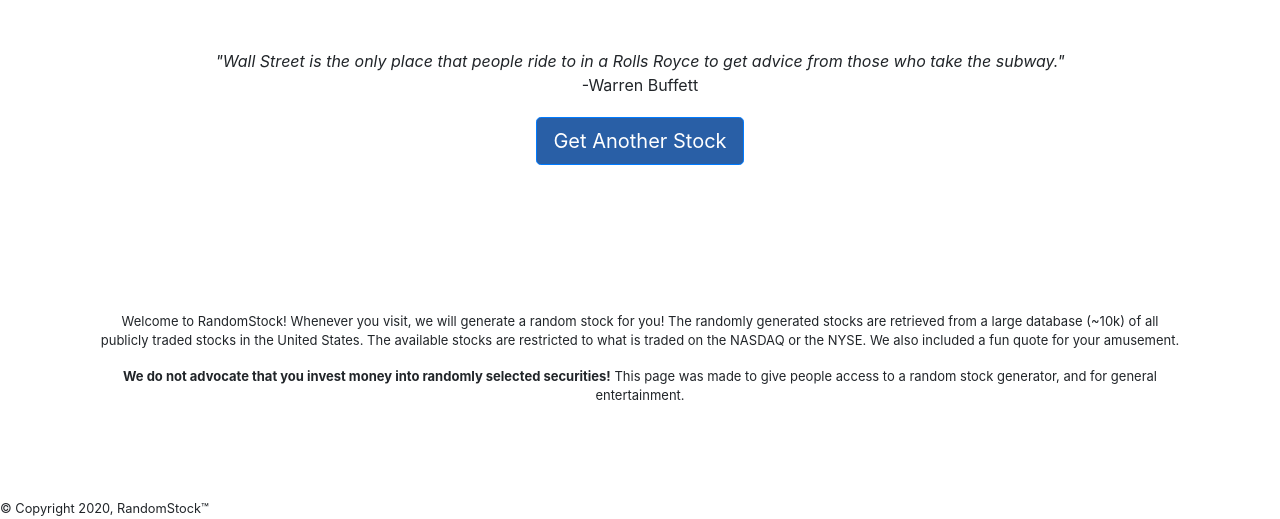
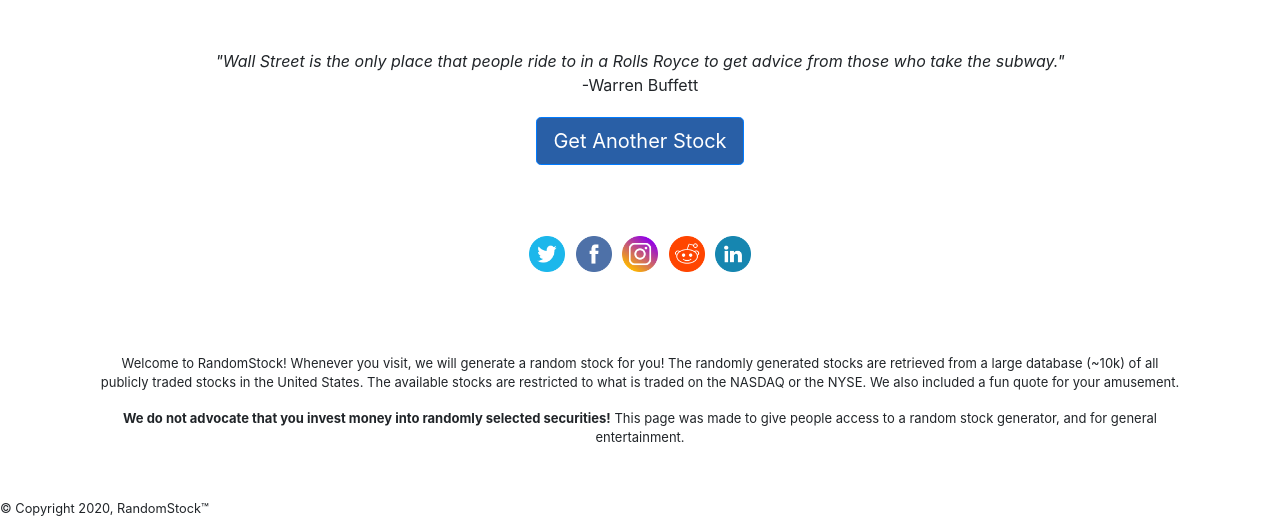
Before and after one commit to camptzak/RamdomStock, a Flask app: page / in a window 1280 px wide. Shown: the part 281-800 px from the top of the page. Run offline with Flask 2, Linux system fonts and the light colour scheme; data comes from the database, SQL or seed files in the repository; some libraries are stand-ins or nearby versions.

Commit message:
New Share Buttons

```diff
--- a/static/style.css
+++ b/static/style.css
@@ -36,15 +36,23 @@ body {
   margin-bottom: 20px;
 }
 
-.my_centered_buttons {
-  display: flex;
-  justify-content: center;
+.share_buttons {
+  text-align: center;
+}
+
+.share_button {
+  margin: 3px;
+  display: inline-block;
+  border-radius: 100%;
+}
+
+.share_button:hover {
+  box-shadow: 0 5px 15px rgba(0,0,0,0.3);
 }
 
 .active {
   color: black;
 }
-
 
 .alert-error {
   background-color: #f2dede;
--- a/templates/base.html
+++ b/templates/base.html
@@ -8,8 +8,9 @@
     <meta name="viewport" content="width=device-width, initial-scale=1">
     <link rel="stylesheet" href="{{ url_for('static', filename='style.css') }}">
 
-    <!-- Jquery -->
-    <script src="https://ajax.googleapis.com/ajax/libs/jquery/3.5.1/jquery.min.js"></script>
+    <!-- my scripts -->
+    <script src="static/js/shareButtons.js"></script>
+
 
     <!-- Font Awesome icon sheet -->
     <script src="https://kit.fontawesome.com/a611a1ca45.js" crossorigin="anonymous"></script>
--- a/templates/index.html
+++ b/templates/index.html
@@ -10,9 +10,9 @@
 <br>
 <br>
 <br>
-<div id="result" class="result">
-    ACT Symbol <b>{{symbol}}</b><br>
-    Company Name <b>{{stock}}</b><br>
+<div class="result">
+    ACT Symbol <b id="symbol">{{symbol}}</b><br>
+    Company Name <b id="company">{{stock}}</b><br>
     Listed On <b> {{exchange}}</b><br>
     <a href="http://finance.yahoo.com/quote/{{symbol}}">Stock Quote</a>
     <br>
@@ -30,20 +30,15 @@
 <br>
 <br>
 
-<!-- AddToAny BEGIN -->
-<style type="text/css">
-#my_centered_buttons { display: flex; justify-content: center; }
-</style>
-<div class="a2a_kit a2a_kit_size_32 a2a_default_style my_centered_buttons">
 
-    <a class="a2a_dd" href="https://www.addtoany.com/share"></a>
-    <a class="a2a_button_facebook"></a>
-    <a class="a2a_button_twitter"></a>
-    <a class="a2a_button_reddit"></a>
-    <a class="a2a_button_pinterest"></a>
+<div class="share_buttons">
+    <div class="share_button" id="twitter" onclick="twitter()"><img src="static/share_buttons/twitter.png" width="36" height="36"></div>
+    <div class="share_button" id="facebook" onclick="facebook()"><img src="static/share_buttons/facebook.png" width="36" height="36"></div>
+    <div class="share_button" id="instagram" onclick="instagram()"><img src="static/share_buttons/instagram.png" width="36" height="36"></div>
+    <div class="share_button" id="reddit" onclick="reddit()"><img src="static/share_buttons/reddit.png" width="36" height="36"></div>
+    <div class="share_button" id="linkedin" onclick="linkedin()"><img src="static/share_buttons/linkedin.png" width="36" height="36"></div>
 </div>
-<script async src="https://static.addtoany.com/menu/page.js"></script>
-<!-- AddToAny END -->
+
 
 <div class="disclaimer">
     <br>
--- a/twitterBot_2.0.py
+++ b/twitterBot_2.0.py
@@ -100,7 +100,6 @@ tweet = "%s Todays Random Stock is: \n" \
 "Symbol: %s \n" \
 "Company: %s \n" \
 "Exchange: %s \n" \
-"Visit the website (www.randomstock.net) for more random stocks and funny quotes! \n" \
 "%s" % (greetings, symbol, name, exchange, goodbye)
 
 
```
Also changed, not shown: static/js/shareButtons.js (added, +66 -0 lines), templates/crypto.html (+8 -12 lines), templates/pennyStocks.html (+8 -12 lines), static/bitcoin.png (added), static/blog.png (added), static/cent.png (added), static/share_buttons/facebook.png (added), static/share_buttons/instagram.png (added), static/share_buttons/linkedin.png (added), static/share_buttons/reddit.png (added), static/share_buttons/twitter.png (added), 2 other files.
